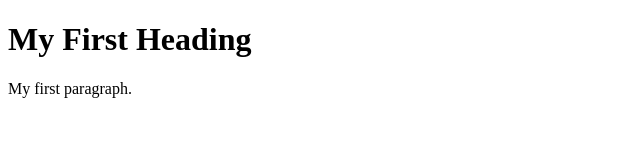
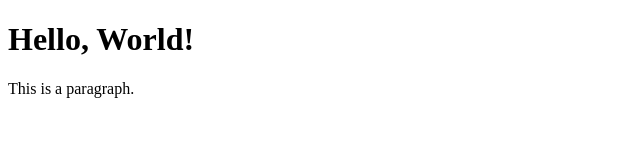
Before and after one commit to c0a2306270/sample, a plain HTML site: page index.html in a window 1280 px wide. Shown: the whole page, without its empty margins (0-640 px from the left). Drawn offline with Linux system fonts and the light colour scheme.

Commit message:
Update index.html

```diff
--- a/index.html
+++ b/index.html
@@ -1,7 +1,12 @@
 <!DOCTYPE html>
 <html>
-<body>
-<h1>My First Heading</h1>
-<p>My first paragraph.</p>
-</body>
+  <head>
+    <title>My First Web App</title>
+    <link href='style.css'
+     rel='stylesheet' type='text/css'>
+  </head>
+  <body>
+    <h1>Hello, World!</h1>
+    <p>This is a paragraph.</p>
+  </body>
 </html>
```
